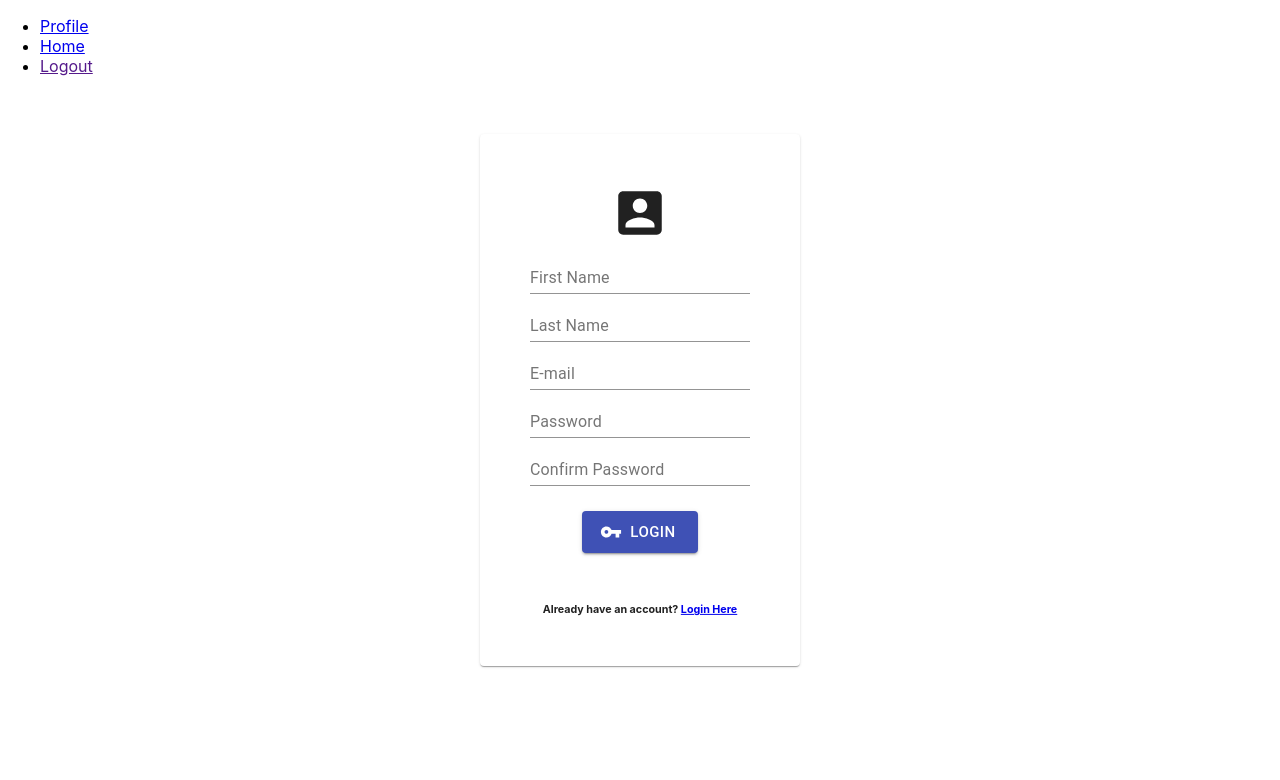
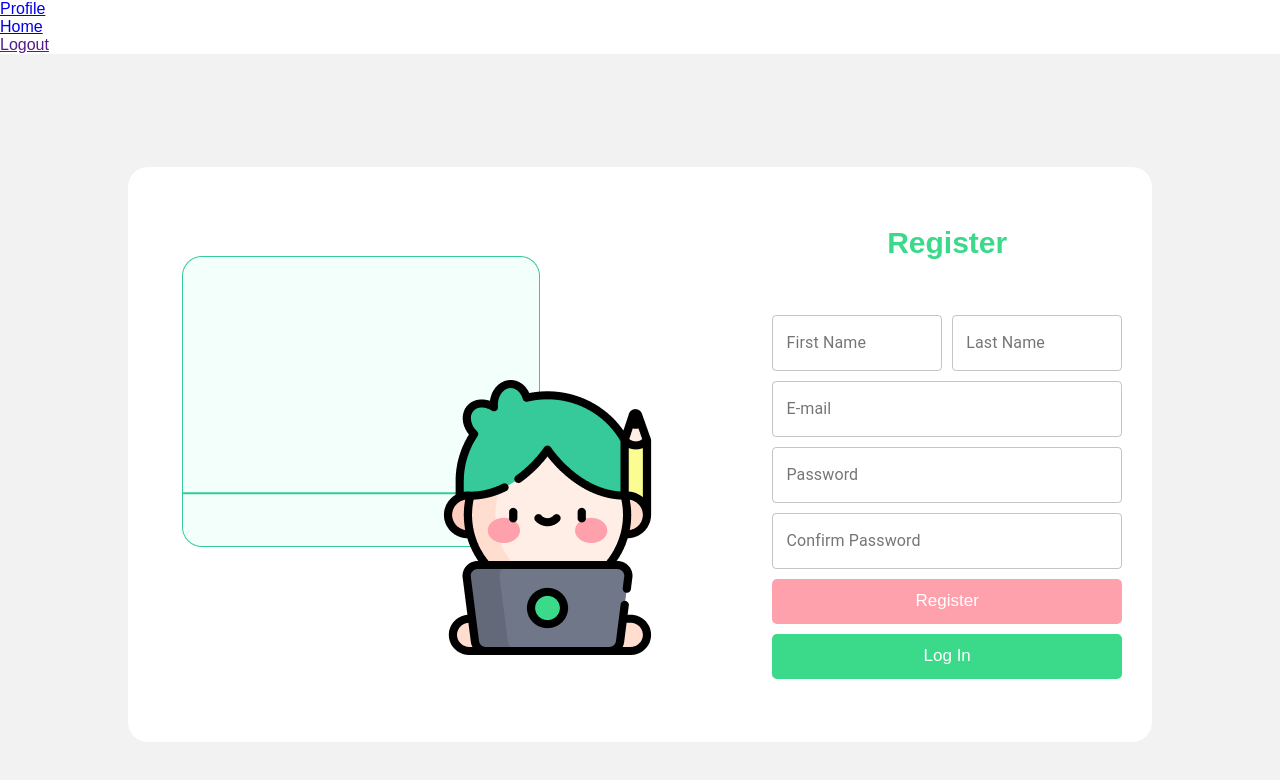
Before and after one commit to LEADER-REGINE/web-project, a React (Create React App) app: page /register in a window 1280 px wide. Shown: the top 780 px of the page. Built offline with nearby package versions, Linux system fonts and the light colour scheme; no server answers.

Commit message:
css
css login reg

```diff
--- a/src/components/css/Login.css
+++ b/src/components/css/Login.css
@@ -1,24 +1,110 @@
-body {
+*{
+  box-sizing: border-box;
   margin: 0;
   padding: 0;
-  display: flex;
-  flex-direction: column;
+  font-family: 'Poppins',sans-serif;
 }
 
-.login-card {
-  text-align: center;
-  position: absolute;
-  top: 50%;
-  left: 50%;
-  -ms-transform: translate(-50%, -50%);
-  transform: translate(-50%, -50%);
+.login-container{
+  height: 100vh;
+  display: flex;
+  background-color: #F2F2F2;
+  justify-content: center;
+
 }
 
-.card-inside {
-  margin: 50px;
+.login-item {
+  width: 80%;
+  height: 575px;
+  margin: auto;
+  background-color: #fff;
+  border-radius: 20px;
+  display: flex;
+
 }
 
-.login-btn {
-  margin-top: 25px !important;
-  margin-bottom: 25px !important;
+.login-left{
+  width: 60%;
+  text-align: center;
+  line-height: 575px;
+
 }
+
+.image3{
+  vertical-align: middle;
+  max-width: 100%;
+  margin: 50px;
+  height: auto;
+}
+
+.login-right{
+  width: 40%;
+  margin:  auto 0;
+}
+
+#fname{
+  width: 100% !important;
+  margin-left: 30px;
+  margin-right: 5px;
+}
+
+#lname{
+  width: 100% !important;
+  margin-left: 5px;
+  margin-right: 30px;
+}
+
+.login-form h1{
+  text-align: center;
+  color:  #3BD98A;
+  font-style: normal;
+  font-weight: bold;
+  font-size: 30px;
+  line-height: 45px;
+  margin-bottom: 50px;
+}
+
+.login-name{
+  display: flex;
+  width: 100%;
+}
+
+
+
+.login-name-left, .login-name-right{
+  margin: 10px;
+}
+
+
+#taena{
+  margin: 10px 30px;
+}
+
+#taena h6{
+  text-align: right;
+  font-weight: 300;
+  font-size: 15px;
+  line-height: 22px;
+  color: #36CA9A;
+}
+
+.login-right button{
+  width: 100%;
+  height: 45px;
+  border-radius: 5px;
+  font-size: 17px;
+  color: #fff;
+  border: none;
+}
+
+.login-right .login-btn{
+  background-color: #3BD98A;
+}
+
+.login-right .reg-btn{
+  background-color:#FFA1AC;
+}
+
+#outlined-basic {
+
+}
--- a/src/pages/Login.js
+++ b/src/pages/Login.js
@@ -1,9 +1,14 @@
 import React, { useState } from "react";
 import firebase from "../utils/firebase";
+import { TextField, Button } from '@material-ui/core';
 import { useHistory } from "react-router-dom";
 import "../components/css/Login.css";
 import * as Mui from "@material-ui/core";
 import * as Muicons from "@material-ui/icons";
+import image3 from '../images/image3.png';
+
+
+
 
 export default function Login() {
   const [payload, setPayload] = useState({
@@ -31,6 +36,7 @@ export default function Login() {
   };
 
   return (
+    /*
     <div className="login-card">
       <Mui.Container maxWidth="xs">
         <Mui.Card>
@@ -77,5 +83,64 @@ export default function Login() {
         </Mui.Card>
       </Mui.Container>
     </div>
+    */
+
+    <div className="login-container">
+      <div className="login-item">
+        <div className="login-left">
+          <img src={image3} className="image3" />
+        </div>
+        <div className="login-right">
+          <form className="login-form" noValidate autoComplete="off">
+            <h1>Login</h1>
+
+            <div id="taena">
+              <TextField id="outlined-basic"
+                type="text"
+                label="Email"
+                name="email"
+                onChange={userInput("email")}
+                value={payload.email}
+                variant="outlined"
+                style={{ width: '100%' }} />
+            </div>
+
+            <div id="taena">
+              <TextField id="outlined-basic"
+                label="Password"
+                variant="outlined"
+                type="password"
+                name="password"
+                onChange={userInput("password")}
+                value={payload.password}
+                style={{ width: '100%' }} />
+            </div>
+
+            <div id="taena">
+              <h6>Forgot password?</h6>
+            </div>
+
+            <div id="taena">
+              <button onClick={signin}
+                className="login-btn"
+                onClick={signin}>
+                Log In
+              </button>
+            </div>
+
+            <div id="taena">
+              <button onClick={signin}
+                className="reg-btn">
+                Register
+              </button>
+            </div>
+
+
+
+
+          </form>
+        </div>
+      </div>
+    </div>
   );
 }
--- a/src/pages/Register.js
+++ b/src/pages/Register.js
@@ -1,9 +1,12 @@
 import React, { useState } from "react";
 import { useHistory } from "react-router-dom";
+import { TextField, Button } from '@material-ui/core';
 import "../components/css/Login.css";
 import * as Mui from "@material-ui/core";
 import * as Muicons from "@material-ui/icons";
 import firebase from "../utils/firebase";
+
+import image3 from '../images/image3.png';
 
 export default function Register() {
   const [payload, setPayload] = useState({
@@ -37,7 +40,7 @@ export default function Register() {
               fname: payload.fname,
               lname: payload.lname,
             })
-            .then((docRef) => {})
+            .then((docRef) => { })
             .catch((error) => {
               console.error("Error adding document: ", error);
             });
@@ -49,7 +52,7 @@ export default function Register() {
     }
   };
 
-  return (
+  /*return (
     <div className="login-card">
       <Mui.Container maxWidth="xs">
         <Mui.Card>
@@ -123,5 +126,85 @@ export default function Register() {
         </Mui.Card>
       </Mui.Container>
     </div>
-  );
+  );*/
+
+  return (
+    <div className="login-container">
+      <div className="login-item">
+        <div className="login-left">
+          <img src={image3} className="image3" />
+        </div>
+        <div className="login-right">
+          <form className="login-form" noValidate autoComplete="off">
+            <h1>Register</h1>
+            <div className="login-name">
+
+              <div id="fname">
+                <TextField
+                  id="outlined-basic"
+                  label="First Name"
+                  variant="outlined"
+                  type="text"
+                  name="fname"
+                  onChange={userInput("fname")}
+                  value={payload.fname}
+                  style={{ width: '100%' }} />
+              </div>
+
+              <div id="lname">
+                <TextField
+                  id="outlined-basic"
+                  type="text"
+                  label="Last Name"
+                  name="lname"
+                  onChange={userInput("lname")}
+                  value={payload.lname}
+                  variant="outlined"
+                  style={{ width: '100%' }} />
+              </div>
+
+            </div>
+            <div id="taena">
+              <TextField
+                id="outlined-basic"
+                type="text"
+                label="E-mail"
+                name="email"
+                onChange={userInput("email")}
+                value={payload.email}
+                variant="outlined"
+                style={{ width: '100%' }} />
+            </div>
+
+            <div id="taena">
+              <TextField
+                id="outlined-basic"
+                type="password"
+                label="Password"
+                name="password"
+                onChange={userInput("password")}
+                value={payload.password}
+                variant="outlined"
+                style={{ width: '100%' }} />
+            </div>
+
+            <div id="taena">
+              <TextField
+                type="password"
+                label="Confirm Password"
+                name="confirmpassword"
+                onChange={userInput("confirmpassword")}
+                value={payload.confirmpassword}
+                variant="outlined"
+                style={{ width: '100%' }} />
+            </div>
+
+            <div id="taena"><button onClick={register} className="reg-btn">Register</button></div>
+            <div id="taena"><button onClick={register} className="login-btn">Log In</button></div>
+
+          </form>
+        </div>
+      </div>
+    </div>
+  )
 }
```
Also changed, not shown: src/images/image3.png (added), 1 other file (tests, documents, lock files or other folders).
